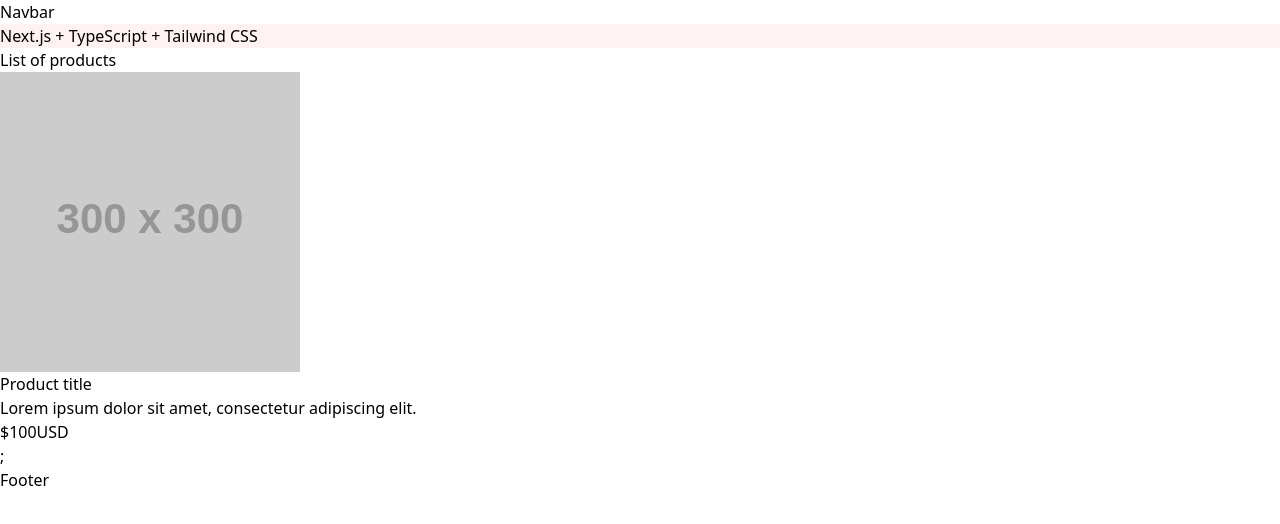
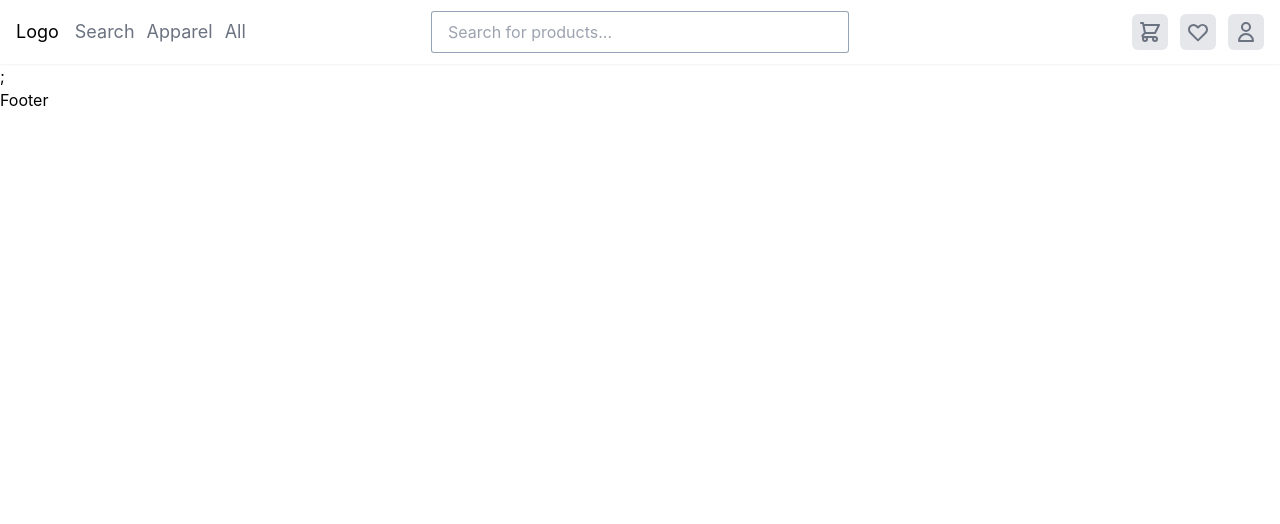
Before and after one commit to Gyekye/nexcommerce, a Next.js app: page / in a window 1280 px wide. Shown: the top 524 px of the page. Built offline with nearby package versions, Linux system fonts and the light colour scheme.

Commit message:
working on mobile view of navbar

```diff
--- a/components/footer/default.tsx
+++ b/components/footer/default.tsx
@@ -1,4 +1,4 @@
-const Footer = () => {
+const Footer = (): React.ReactNode => {
   return <div>Footer</div>
 }
 
--- a/components/layout.js
+++ b/components/layout.js
@@ -1,10 +1,16 @@
 import Navbar from './navbar/default'
 import Footer from './footer/default'
+import Sidebar from './sidebar/default'
+import { useState } from 'react'
 const Layout = ({ children }) => {
+  const [isSidebarOpened, setIsSidebarOpened] = useState(false)
+  const openSidebar = () => setIsSidebarOpened(true)
+  const closeSidebar = () => setIsSidebarOpened(false)
   return (
     <>
-      <Navbar />
+      <Navbar openSidebar={openSidebar} />
       {children}
+      <Sidebar isSidebarOpened={isSidebarOpened} closeSidebar={closeSidebar} />
       <Footer />
     </>
   )
--- a/components/navbar/default.tsx
+++ b/components/navbar/default.tsx
@@ -1,5 +1,72 @@
-const Navbar = () => {
-  return <div>Navbar</div>
+import Link from 'next/link'
+import {
+  ShoppingCartIcon,
+  HeartIcon,
+  UserIcon,
+  MenuAlt3Icon,
+} from '@heroicons/react/outline'
+import React from 'react'
+interface props {
+  openSidebar: Function
+}
+const Navbar = ({ openSidebar }: props): React.ReactNode => {
+  return (
+    <nav className="px-4 py-3 shadow-sm max-w-screen-2xl mx-auto space-y-2">
+      <div className="flex">
+        <div className="flex-1 flex  items-center gap-4 text-lg">
+          <Link href="/">Logo</Link>
+          <div className="space-x-3 text-gray-500 hidden lg:block ">
+            <Link href="/search">
+              <a className="hover:text-black">Search</a>
+            </Link>
+            <Link href="/apparel">
+              <a className="hover:text-black">Apparel</a>
+            </Link>
+            <Link href="/">
+              <a className="hover:text-black">All</a>
+            </Link>
+          </div>
+        </div>
+        <form className="flex-1 bg-gray-300 hidden lg:block">
+          <input
+            type="search"
+            name=""
+            id=""
+            className="w-full px-4 py-2 ring-1 ring-slate-400 rounded-sm outline-none  focus:ring-2"
+            placeholder="Search for products..."
+          />
+        </form>
+        <div className="flex-1 items-center justify-end gap-3 flex">
+          <button className=" hover:scale-110 transition duration-200 cursor-pointer bg-gray-200 p-1.5  rounded-md">
+            <ShoppingCartIcon className="h-6 w-6 text-gray-500" />
+          </button>
+          <Link href="/wishlist">
+            <a className=" p-1.5 bg-gray-200 rounded-md hover:scale-110 transition duration-200">
+              <HeartIcon className="h-6 w-6  text-gray-500" />
+            </a>
+          </Link>
+          <button className=" hover:scale-110 transition duration-200 cursor-pointer p-1.5 bg-gray-200 rounded-md">
+            <UserIcon className="h-6 w-6 text-gray-500" />
+          </button>
+          <button
+            className=" hover:scale-110 transition duration-200 cursor-pointer lg:hidden bg-gray-200 rounded-md  p-1.5"
+            onClick={openSidebar()}
+          >
+            <MenuAlt3Icon className=" text-gray-500 h-6 w-6" />
+          </button>
+        </div>
+      </div>
+      <form className="w-full bg-gray-300  lg:hidden">
+        <input
+          type="search"
+          name=""
+          id=""
+          className="w-full px-4 py-2 ring-1 ring-slate-400 rounded-sm outline-none  focus:ring-2"
+          placeholder="Search for products..."
+        />
+      </form>
+    </nav>
+  )
 }
 
 export default Navbar
--- /dev/null
+++ b/components/sidebar/default.tsx
@@ -0,0 +1,17 @@
+interface props {
+  isSidebarOpen: boolean
+  closeSidebar: Function
+}
+const Sidebar = ({ isSidebarOpen }: props): React.ReactNode => {
+  return (
+    <>
+      {isSidebarOpen && (
+        <div className="absolute inset-0 bg-slate-600 opacity-20 overflow-hidden">
+          <div className="absolute right-0 md:max-w-md w-full h-screen bg-blue-500"></div>
+        </div>
+      )}
+    </>
+  )
+}
+
+export default Sidebar
--- a/features/product/productCard.tsx
+++ b/features/product/productCard.tsx
@@ -1,10 +1,10 @@
 import { NextPage } from 'next'
-
+import Image from 'next/image'
 export const ProductCard: NextPage = (): JSX.Element => {
   return (
     <div className="product-card">
       <div className="product-card__image">
-        <img src="https://via.placeholder.com/300x300" alt="product" />
+        <Image src="https://via.placeholder.com/300x300" alt="product" />
       </div>
       <div className="product-card__content">
         <h3 className="product-card__title">Product title</h3>
--- a/pages/index.tsx
+++ b/pages/index.tsx
@@ -1,16 +1,16 @@
-import {ProductCard} from '@/features/product/productCard';
-import type {NextPage} from 'next';
+import { ProductCard } from '@/features/product/productCard'
+import type { NextPage } from 'next'
 
 const Home: NextPage = () => {
-	return (
-		<>
-			<header className={`bg-red-50`} >
-				<h1 >Next.js + TypeScript + Tailwind CSS</h1 >
-			</header >
-			<p >List of products</p >
-			<ProductCard />
-		</>
-	);
-};
+  return (
+    <>
+      {/* <header className={`bg-yellow-300`}>
+        <h1>Next.js + TypeScript + Tailwind CSS</h1>
+      </header>
+      <p>List of products</p>
+      <ProductCard /> */}
+    </>
+  )
+}
 
-export default Home;
+export default Home
--- a/styles/globals.css
+++ b/styles/globals.css
@@ -1,3 +1,7 @@
 @tailwind base;
 @tailwind components;
 @tailwind utilities;
+body {
+  font-family: -apple-system, system-ui, BlinkMacSystemFont, 'Helvetica Neue',
+    Helvetica, sans-serif;
+}
--- a/tailwind.config.js
+++ b/tailwind.config.js
@@ -1,10 +1,11 @@
 module.exports = {
   content: [
-		"./pages/**/*.{js,ts,jsx,tsx}",
-		"./features/**/*.{js,ts,jsx,tsx}",
+    './pages/**/*.{js,ts,jsx,tsx}',
+    './features/**/*.{js,ts,jsx,tsx}',
+    './components/**/*.{js,ts,jsx,tsx}',
   ],
   theme: {
     extend: {},
   },
   plugins: [],
-};
+}
```
Lines whose indentation alone changed are shown as unchanged.
